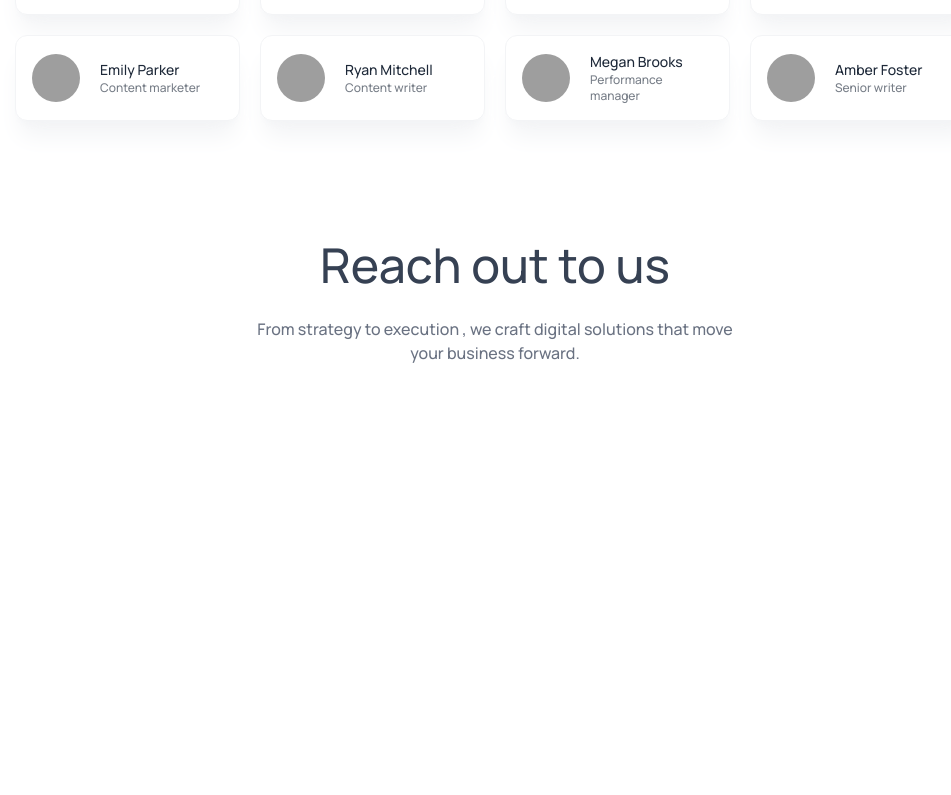
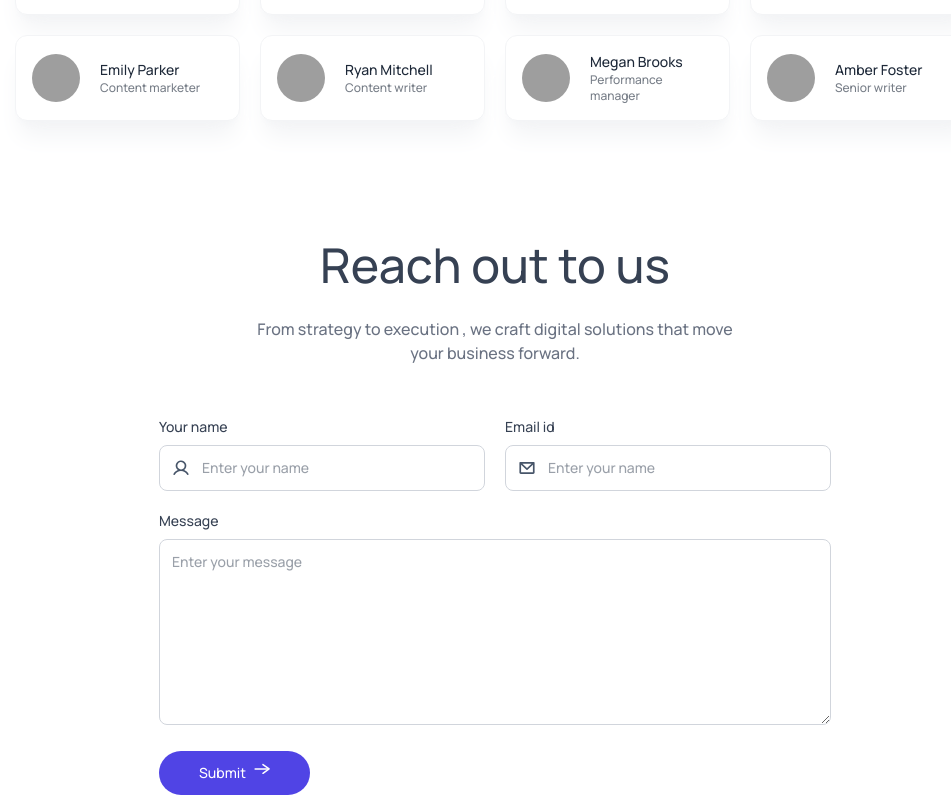
Before and after one commit to nav-patel/Agency-ai, a React (Vite) app: page / in a window 1280 px wide. Shown: the part 2859-3654 px from the top of the page, without its empty margins (145-1096 px from the left). Before the commit the page ends 3276 px from the top, so only its background shows below. Built offline with nearby package versions, Linux system fonts and the light colour scheme; grey boxes are pictures that could not be loaded.

Commit message:
Added form section in the ContactUs component

```diff
--- a/src/components/ContactUs.jsx
+++ b/src/components/ContactUs.jsx
@@ -1,5 +1,6 @@
 import React from 'react'
 import Title from './Title'
+import assets from '../assets/assets/assets'
 
 const ContactUs = () => {
   return (
@@ -7,7 +8,36 @@
 
        <Title title='Reach out to us' desc='From strategy to execution , we craft digital solutions that move your business forward.'/>
 
-       <form >
+       <form className='grid sm:grid-cols-2 gap-3 sm:gap-5 max-w-2xl w-full '>
+
+        <div>
+            <p className='mb-2 text-sm font-medium'>Your name</p>
+
+            <div className='flex pl-3 rounded-lg border border-gray-300 dark:border-gray-600'>
+                <img src={assets.person_icon} alt="" />
+                <input type="text" placeholder='Enter your name'className='w-full p-3 text-sm outline-none ' required/>
+            </div>
+
+        </div>
+
+        <div>
+            <p className='mb-2 text-sm font-medium'>Email id</p>
+
+            <div className='flex pl-3 rounded-lg border border-gray-300 dark:border-gray-600'>
+                <img src={assets.email_icon} alt="" />
+                <input type="email" placeholder='Enter your name'className='w-full p-3 text-sm outline-none' required/>
+            </div>
+
+        </div>
+
+        <div className='sm:col-span-2'>
+            <p className='mb-2 text-sm font-medium'>Message</p>
+            <textarea rows={8} placeholder='Enter your message' className='w-full p-3 text-sm outline-none rounded-lg border border-gray-300 dark:border-gray-600'/>
+        </div>
+
+        <button type="submit" className='w-max flex gap-2 bg-primary text-white text-sm px-10 py-3 rounded-full cursor-pointer hover:scale-103 transition-all '>
+            Submit <img src={assets.arrow_icon} alt="" className='w-4'/>
+        </button>
 
        </form>
 
```
